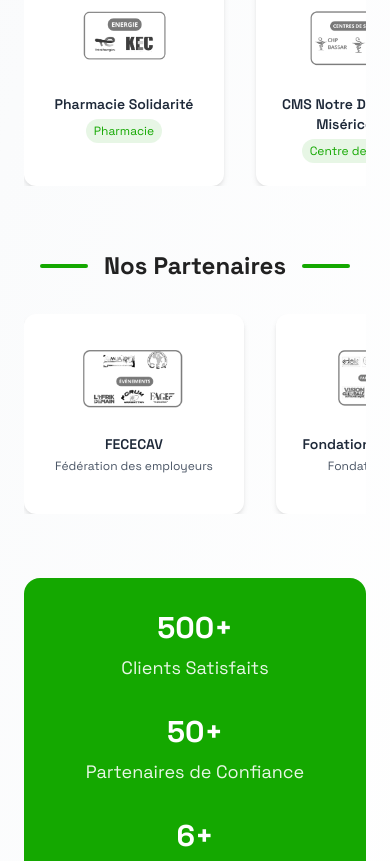
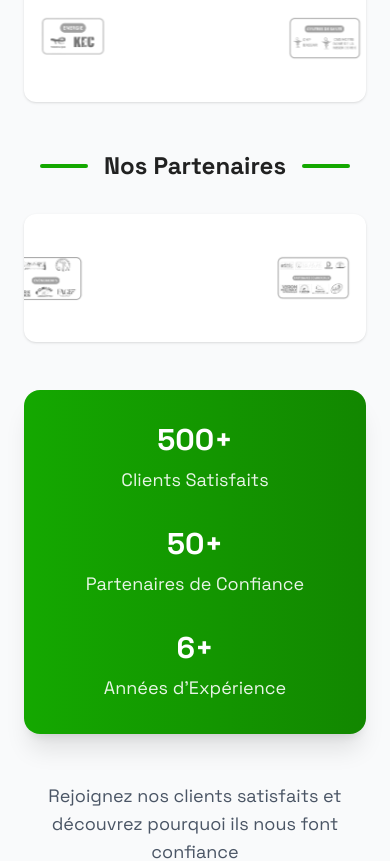
Before and after one commit to lonie12/africa-clean, a React (Vite) app: page / in a window 390 px wide. Shown: the part 6860-7721 px from the top of the page. Built offline with nearby package versions, Linux system fonts and the light colour scheme.

Commit message:
refactor(homepage): switch card to simple layout and infinite auto scrolling

```diff
--- a/src/pages/home/TrustSection.tsx
+++ b/src/pages/home/TrustSection.tsx
@@ -1,156 +1,41 @@
-import React, { useEffect, useRef } from "react";
+import React from "react";
 
 interface Client {
   name: string;
   logo: string;
-  category: string;
 }
 
 interface Partner {
   name: string;
   logo: string;
-  description: string;
 }
 
 const TrustSection: React.FC = () => {
-  const clientsScrollRef = useRef<HTMLDivElement>(null);
-  const partnersScrollRef = useRef<HTMLDivElement>(null);
-
   const clients: Client[] = [
-    {
-      name: "Pharmacie Solidarité",
-      logo: "/images/clients/1.png",
-      category: "Pharmacie",
-    },
-    {
-      name: "CMS Notre Dame de la Miséricorde",
-      logo: "/images/clients/2.png",
-      category: "Centre de santé",
-    },
-    {
-      name: "CHP Bassar",
-      logo: "/images/clients/3.png",
-      category: "Hôpital",
-    },
-    {
-      name: "Pharmacie Hygéa",
-      logo: "/images/clients/4.png",
-      category: "Pharmacie",
-    },
-    {
-      name: "Pharmacie Agou",
-      logo: "/images/clients/5.png",
-      category: "Pharmacie",
-    },
-    {
-      name: "Pharmacie Elkanah",
-      logo: "/images/clients/6.png",
-      category: "Pharmacie",
-    },
-    {
-      name: "TECORP Architects",
-      logo: "/images/clients/7.png",
-      category: "BTP & Architecture",
-    },
-    {
-      name: "KEC International",
-      logo: "/images/clients/8.png",
-      category: "Industrie",
-    },
-    {
-      name: "Résidence Hôtel Mariama",
-      logo: "/images/clients/9.png",
-      category: "Hôtel",
-    },
-    {
-      name: "EDOLE Africa",
-      logo: "/images/clients/10.png",
-      category: "Institution",
-    },
-    {
-      name: "Restaurant La Terrazza",
-      logo: "/images/clients/11.png",
-      category: "Restaurant",
-    },
+    { name: "Pharmacie Solidarité", logo: "/images/clients/1.png" },
+    { name: "CMS Notre Dame de la Miséricorde", logo: "/images/clients/2.png" },
+    { name: "CHP Bassar", logo: "/images/clients/3.png" },
+    { name: "Pharmacie Hygéa", logo: "/images/clients/4.png" },
+    { name: "Pharmacie Agou", logo: "/images/clients/5.png" },
+    { name: "Pharmacie Elkanah", logo: "/images/clients/6.png" },
+    { name: "TECORP Architects", logo: "/images/clients/7.png" },
+    { name: "KEC International", logo: "/images/clients/8.png" },
+    { name: "Résidence Hôtel Mariama", logo: "/images/clients/9.png" },
+    { name: "EDOLE Africa", logo: "/images/clients/10.png" },
+    { name: "Restaurant La Terrazza", logo: "/images/clients/11.png" },
   ];
 
   const partners: Partner[] = [
-    {
-      name: "FECECAV",
-      logo: "/images/partners/1.png",
-      description: "Fédération des employeurs",
-    },
-    {
-      name: "Fondation Magic System",
-      logo: "/images/partners/2.png",
-      description: "Fondation culturelle",
-    },
-    {
-      name: "Projet R4C Togo",
-      logo: "/images/partners/3.png",
-      description: "Programme étatique",
-    },
-    {
-      name: "CONFEJES",
-      logo: "/images/partners/4.png",
-      description: "Organisation internationale",
-    },
-    {
-      name: "PNUD Togo",
-      logo: "/images/partners/5.png",
-      description: "Programme de développement",
-    },
+    { name: "FECECAV", logo: "/images/partners/1.png" },
+    { name: "Fondation Magic System", logo: "/images/partners/2.png" },
+    { name: "Projet R4C Togo", logo: "/images/partners/3.png" },
+    { name: "CONFEJES", logo: "/images/partners/4.png" },
+    { name: "PNUD Togo", logo: "/images/partners/5.png" },
   ];
 
-  // Auto-scroll functionality
-  useEffect(() => {
-    const scrollClients = () => {
-      if (clientsScrollRef.current) {
-        const container = clientsScrollRef.current;
-        const scrollWidth = container.scrollWidth;
-        const clientWidth = container.clientWidth;
-
-        if (container.scrollLeft >= scrollWidth - clientWidth) {
-          container.scrollLeft = 0;
-        } else {
-          container.scrollLeft += 1;
-        }
-      }
-    };
-
-    const scrollPartners = () => {
-      if (partnersScrollRef.current) {
-        const container = partnersScrollRef.current;
-        const scrollWidth = container.scrollWidth;
-        const clientWidth = container.clientWidth;
-
-        if (container.scrollLeft >= scrollWidth - clientWidth) {
-          container.scrollLeft = 0;
-        } else {
-          container.scrollLeft += 1;
-        }
-      }
-    };
-
-    const clientsInterval = setInterval(scrollClients, 30);
-    const partnersInterval = setInterval(scrollPartners, 40); // Slightly different speed
-
-    return () => {
-      clearInterval(clientsInterval);
-      clearInterval(partnersInterval);
-    };
-  }, []);
-
-  const pauseScroll = () => {
-    // You can implement pause functionality here if needed
-  };
-
-  const resumeScroll = () => {
-    // You can implement resume functionality here if needed
-  };
-
   return (
-    <section className="py-16 bg-gradient-to-br from-gray-50 to-white">
+    <>
+      <section className="py-16 bg-gray-50">
         <div className="max-w-6xl mx-auto px-6">
           {/* Header */}
           <div className="text-center mb-12">
@@ -164,49 +49,35 @@ const TrustSection: React.FC = () => {
           </div>
 
           {/* Clients Section */}
-        <div className="mb-16">
+          <div className="mb-12">
             <div className="flex items-center justify-center mb-8">
               <div className="flex items-center space-x-4">
                 <div className="w-12 h-1 bg-[#14A800] rounded"></div>
-              <h3 className="text-2xl font-bold text-[#212121]">Nos Clients</h3>
+                <h3 className="text-2xl font-bold text-[#212121]">
+                  Nos Clients
+                </h3>
                 <div className="w-12 h-1 bg-[#14A800] rounded"></div>
               </div>
             </div>
 
             {/* Scrolling Container for Clients */}
-          <div className="relative overflow-hidden">
-            <div
-              ref={clientsScrollRef}
-              className="flex space-x-8 overflow-x-hidden"
-              onMouseEnter={() => pauseScroll()}
-              onMouseLeave={() => resumeScroll()}
-              style={{ width: "max-content" }}
-            >
-              {/* Duplicate array for seamless scrolling */}
+            <div className="relative overflow-hidden bg-white rounded-xl shadow-sm py-8">
+              <div className="flex animate-scroll-right">
+                {/* Double the array for seamless infinite scrolling */}
                 {[...clients, ...clients].map((client, index) => (
                   <div
                     key={`${client.name}-${index}`}
-                  className="flex-shrink-0 bg-white p-6 rounded-xl shadow-md hover:shadow-lg transition-all duration-300 group cursor-pointer"
-                  style={{ minWidth: "200px", width: "200px" }}
+                    className="flex-shrink-0 flex items-center justify-center h-16 px-6 mx-4 group"
+                    style={{ minWidth: "220px" }}
                   >
-                  <div className="h-20 flex items-center justify-center mb-4">
                     <img
                       src={client.logo}
                       alt={client.name}
-                      className="max-h-16 max-w-full object-contain grayscale group-hover:grayscale-0 transition-all duration-300"
+                      className="max-h-12 max-w-full object-contain grayscale group-hover:grayscale-0 transition-all duration-300 opacity-70 hover:opacity-100 group-hover:scale-110"
                       onError={(e) => {
-                        e.currentTarget.src = "/api/placeholder/120/60";
+                        e.currentTarget.src = "/api/placeholder/120/48";
                       }}
                     />
-                  </div>
-                  <div className="text-center">
-                    <h4 className="font-semibold text-gray-800 text-sm mb-1 line-clamp-2">
-                      {client.name}
-                    </h4>
-                    <span className="text-xs text-[#14A800] bg-[#14A800]/10 px-2 py-1 rounded-full">
-                      {client.category}
-                    </span>
-                  </div>
                   </div>
                 ))}
               </div>
@@ -214,7 +85,7 @@ const TrustSection: React.FC = () => {
           </div>
 
           {/* Partners Section */}
-        <div>
+          <div className="mb-12">
             <div className="flex items-center justify-center mb-8">
               <div className="flex items-center space-x-4">
                 <div className="w-12 h-1 bg-[#14A800] rounded"></div>
@@ -226,57 +97,45 @@ const TrustSection: React.FC = () => {
             </div>
 
             {/* Scrolling Container for Partners */}
-          <div className="relative overflow-hidden">
-            <div
-              ref={partnersScrollRef}
-              className="flex space-x-8 overflow-x-hidden"
-              onMouseEnter={() => pauseScroll()}
-              onMouseLeave={() => resumeScroll()}
-              style={{ width: "max-content" }}
-            >
-              {/* Duplicate array for seamless scrolling */}
-              {[...partners, ...partners].map((partner, index) => (
+            <div className="relative overflow-hidden bg-white rounded-xl shadow-sm py-8">
+              <div className="flex animate-scroll-left">
+                {/* Double the array for seamless infinite scrolling */}
+                {[...partners, ...partners, ...partners].map(
+                  (partner, index) => (
                     <div
                       key={`${partner.name}-${index}`}
-                  className="flex-shrink-0 bg-white p-6 rounded-xl shadow-md hover:shadow-lg transition-all duration-300 group cursor-pointer"
-                  style={{ minWidth: "220px", width: "220px" }}
+                      className="flex-shrink-0 flex items-center justify-center h-16 px-8 mx-6 group"
+                      style={{ minWidth: "220px" }}
                     >
-                  <div className="h-20 flex items-center justify-center mb-4">
                       <img
                         src={partner.logo}
                         alt={partner.name}
-                      className="max-h-16 max-w-full object-contain grayscale group-hover:grayscale-0 transition-all duration-300"
+                        className="max-h-12 max-w-full object-contain grayscale group-hover:grayscale-0 transition-all duration-300 opacity-70 hover:opacity-100 group-hover:scale-110"
                         onError={(e) => {
-                        e.currentTarget.src = "/api/placeholder/120/60";
+                          e.currentTarget.src = "/api/placeholder/140/48";
                         }}
                       />
                     </div>
-                  <div className="text-center">
-                    <h4 className="font-semibold text-gray-800 text-sm mb-1 line-clamp-2">
-                      {partner.name}
-                    </h4>
-                    <p className="text-xs text-gray-600 line-clamp-2">
-                      {partner.description}
-                    </p>
-                  </div>
-                </div>
-              ))}
+                  )
+                )}
               </div>
             </div>
           </div>
 
           {/* Statistics */}
-        <div className="mt-16 bg-[#14A800] rounded-2xl p-8 text-center text-white">
+          <div className="bg-gradient-to-r from-[#14A800] to-[#128700] rounded-2xl p-8 text-center text-white shadow-xl">
             <div className="grid md:grid-cols-3 gap-8">
-            <div>
+              <div className="transform hover:scale-105 transition-transform duration-300">
                 <div className="text-3xl md:text-4xl font-bold mb-2">500+</div>
                 <div className="text-lg opacity-90">Clients Satisfaits</div>
               </div>
-            <div>
+              <div className="transform hover:scale-105 transition-transform duration-300">
                 <div className="text-3xl md:text-4xl font-bold mb-2">50+</div>
-              <div className="text-lg opacity-90">Partenaires de Confiance</div>
+                <div className="text-lg opacity-90">
+                  Partenaires de Confiance
                 </div>
-            <div>
+              </div>
+              <div className="transform hover:scale-105 transition-transform duration-300">
                 <div className="text-3xl md:text-4xl font-bold mb-2">6+</div>
                 <div className="text-lg opacity-90">Années d'Expérience</div>
               </div>
@@ -285,29 +144,71 @@ const TrustSection: React.FC = () => {
 
           {/* Call to Action */}
           <div className="text-center mt-12">
-          <p className="text-gray-600 mb-6">
-            Rejoignez nos clients satisfaits et découvrez pourquoi ils nous font
-            confiance
+            <p className="text-gray-600 mb-6 text-lg">
+              Rejoignez nos clients satisfaits et découvrez pourquoi ils nous
+              font confiance
             </p>
+            <div className="flex flex-col sm:flex-row gap-4 justify-center items-center">
               <button
                 onClick={() => (window.location.href = "/contact")}
                 className="bg-[#14A800] hover:bg-[#128700] text-white px-8 py-3 rounded-lg font-semibold transition-all duration-300 transform hover:scale-105 hover:shadow-lg"
               >
                 Devenir client
               </button>
+              <button
+                onClick={() => (window.location.href = "/quote")}
+                className="border-2 border-[#14A800] text-[#14A800] hover:bg-[#14A800] hover:text-white px-8 py-3 rounded-lg font-semibold transition-all duration-300"
+              >
+                Demander un devis gratuit
+              </button>
+            </div>
           </div>
         </div>
 
-      {/* Custom Styles */}
+        {/* Decorative background elements */}
+        <div className="absolute inset-0 overflow-hidden pointer-events-none">
+          <div className="absolute top-20 left-10 w-20 h-20 bg-[#14A800]/5 rounded-full blur-xl"></div>
+          <div className="absolute bottom-20 right-10 w-32 h-32 bg-[#14A800]/5 rounded-full blur-xl"></div>
+        </div>
+      </section>
+
+      {/* CSS Animations */}
       <style>{`
-        .line-clamp-2 {
-          display: -webkit-box;
-          -webkit-line-clamp: 2;
-          -webkit-box-orient: vertical;
-          overflow: hidden;
+        @keyframes scroll-right {
+          0% {
+            transform: translateX(0);
+          }
+          100% {
+            transform: translateX(-50%);
+          }
+        }
+
+        @keyframes scroll-left {
+          0% {
+            transform: translateX(-50%);
+          }
+          100% {
+            transform: translateX(0);
+          }
+        }
+
+        .animate-scroll-right {
+          animation: scroll-right 15s linear infinite;
+        }
+
+        .animate-scroll-right:hover {
+          animation-play-state: paused;
+        }
+
+        .animate-scroll-left {
+          animation: scroll-left 20s linear infinite;
+        }
+
+        .animate-scroll-left:hover {
+          animation-play-state: paused;
         }
       `}</style>
-    </section>
+    </>
   );
 };
 
```
Lines whose indentation alone changed are shown as unchanged.
